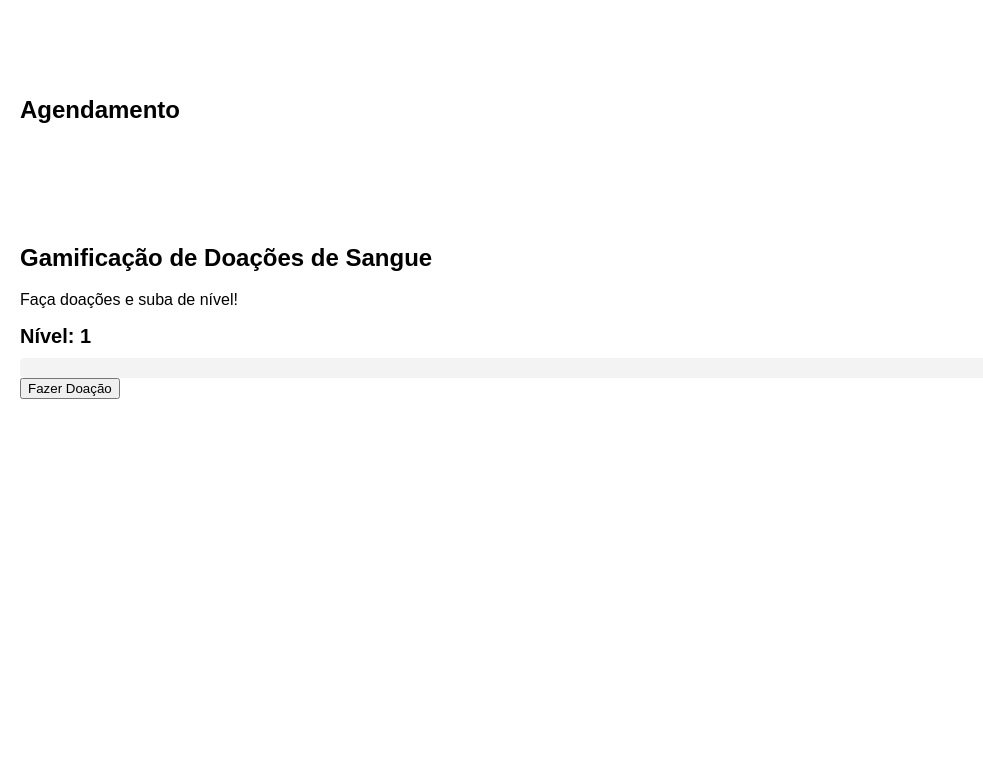
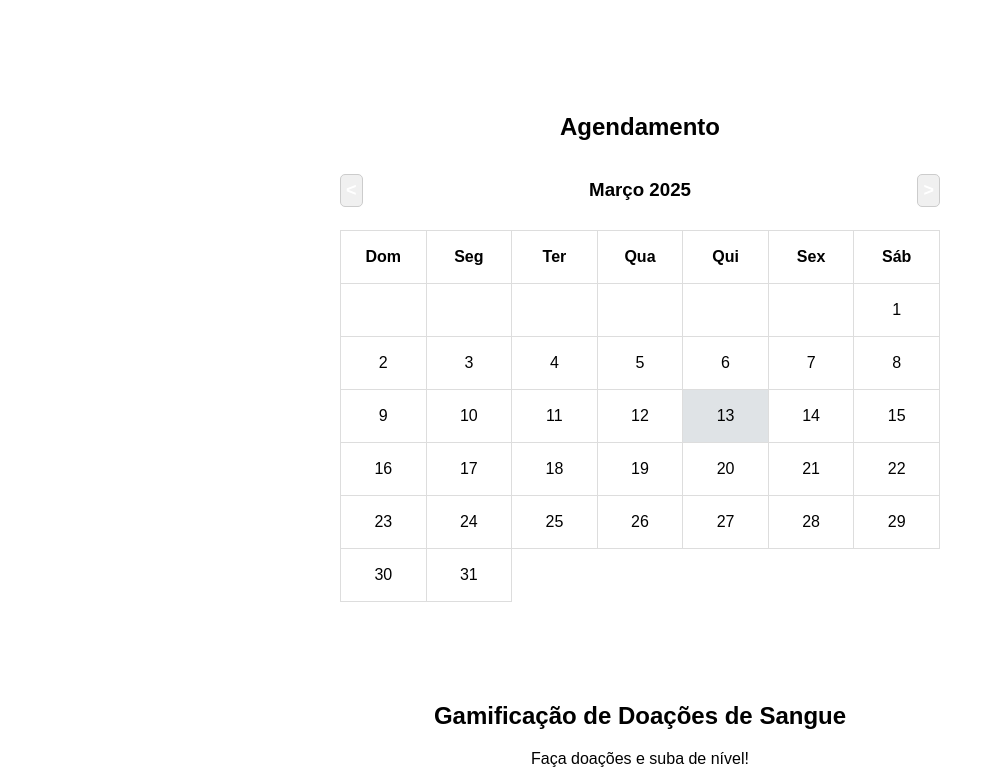
Before and after one commit to raissabispo/Hacker-Cidadao, a website: page index.html in a window 1280 px wide. Shown: the part 679-1450 px from the top of the page, without its empty margins (0-983 px from the left). Before the commit the page ends 1138 px from the top, so only its background shows below. Drawn offline with Linux system fonts and the light colour scheme.

Commit message:
Adiciona calendário e estilos

```diff
--- a/css/style.css
+++ b/css/style.css
@@ -66,8 +66,11 @@ body {
   img{
     width: 40%;
   }
-
+.niveis{
+  text-align: center;
+}
   .level {
+    text-align: center;
     font-size: 20px;
     font-weight: bold;
   }
@@ -89,3 +92,76 @@ body {
     box-sizing: border-box;
     margin-bottom: 40px; /* Adiciona espaçamento entre as seções */
   }
+  .titulo-agendamento{
+  text-align: center
+  }
+  #calendar {
+
+    width: 100%;
+    max-width: 600px;
+    margin: 0 auto;
+    font-family: Arial, sans-serif;
+    text-align: center;
+  }
+
+  .calendar-header {
+    display: flex;
+    justify-content: space-between;
+    align-items: center;
+    margin-bottom: 10px;
+  }
+
+  .month-btn {
+    background-color: #f0f0f0;
+    border: 1px solid #ccc;
+    padding: 5px;
+    cursor: pointer;
+    font-size: 18px;
+  }
+
+  table {
+    width: 100%;
+    border-collapse: collapse;
+  }
+
+  table th,
+  table td {
+    width: 14.28%;
+    height: 50px;
+    line-height: 50px;
+    border: 1px solid #ddd;
+    cursor: pointer;
+  }
+
+  table td:hover {
+    background-color: #f0f0f0;
+  }
+
+  table .today {
+    background-color: #dfe3e6;
+  }
+
+  table td.disabled {
+    background-color: #f0f0f0;
+    color: #ccc;
+    pointer-events: none;
+  }
+
+
+  button {
+    background-color: #007bff;
+    color: white;
+    font-size: 16px;
+    font-weight: bold;
+    padding: 10px 20px;
+    border: none;
+    border-radius: 5px;
+    cursor: pointer;
+    transition: background-color 0.3s ease, transform 0.2s ease;
+  }
+
+  /* Efeito ao passar o mouse */
+  button:hover {
+    background-color: #0056b3;
+    transform: scale(1.05);
+  }
--- a/index.html
+++ b/index.html
@@ -51,9 +51,28 @@
   </section>
 
   <section id="agendamento" class="agendamento">
-    <h2>Agendamento</h2>
-    <div class="calendar">
+    <h2 class="titulo-agendamento">Agendamento</h2>
+    <div id="calendar" class="calendar">
+      <div class="calendar-header">
+        <button id="prevMonth" class="month-btn">&#60;</button>
+        <h3 id="monthYear"></h3>
+        <button id="nextMonth" class="month-btn">&#62;</button>
       </div>
+      <table id="calendarTable">
+        <thead>
+          <tr>
+            <th>Dom</th>
+            <th>Seg</th>
+            <th>Ter</th>
+            <th>Qua</th>
+            <th>Qui</th>
+            <th>Sex</th>
+            <th>Sáb</th>
+          </tr>
+        </thead>
+        <tbody></tbody>
+      </table>
+    </div>
   </section>
 
   <section id="niveis" class="niveis">
--- /dev/null
+++ b/script.js
@@ -0,0 +1,68 @@
+let currentDate = new Date(); // Data atual
+const monthNames = ["Janeiro", "Fevereiro", "Março", "Abril", "Maio", "Junho", "Julho", "Agosto", "Setembro", "Outubro", "Novembro", "Dezembro"];
+const daysInMonth = (month, year) => new Date(year, month, 0).getDate(); // Função para pegar o número de dias no mês
+const firstDayOfMonth = (month, year) => new Date(year, month, 1).getDay(); // Função para pegar o dia da semana do primeiro dia do mês
+
+// Função para renderizar o calendário
+function renderCalendar() {
+  const monthYear = document.getElementById("monthYear");
+  const calendarBody = document.querySelector("#calendarTable tbody");
+  const month = currentDate.getMonth();
+  const year = currentDate.getFullYear();
+
+  monthYear.textContent = `${monthNames[month]} ${year}`;
+
+  // Limpar o corpo da tabela antes de adicionar novas células
+  calendarBody.innerHTML = "";
+
+  const totalDays = daysInMonth(month + 1, year); // Total de dias do mês
+  const firstDay = firstDayOfMonth(month, year); // Dia da semana do primeiro dia do mês
+
+  // Criar as células do calendário
+  let row = document.createElement("tr");
+  for (let i = 0; i < firstDay; i++) {
+    row.appendChild(document.createElement("td"));
+  }
+
+  // Preencher as células com os dias do mês
+  for (let day = 1; day <= totalDays; day++) {
+    if (row.children.length === 7) {
+      calendarBody.appendChild(row);
+      row = document.createElement("tr");
+    }
+
+    const cell = document.createElement("td");
+    cell.textContent = day;
+
+    // Marcar o dia de hoje com uma classe
+    if (
+      day === currentDate.getDate() &&
+      month === currentDate.getMonth() &&
+      year === currentDate.getFullYear()
+    ) {
+      cell.classList.add("today");
+    }
+
+    row.appendChild(cell);
+  }
+
+  // Adicionar a última linha do mês
+  if (row.children.length > 0) {
+    calendarBody.appendChild(row);
+  }
+}
+
+// Navegar para o mês anterior
+document.getElementById("prevMonth").addEventListener("click", function () {
+  currentDate.setMonth(currentDate.getMonth() - 1);
+  renderCalendar();
+});
+
+// Navegar para o próximo mês
+document.getElementById("nextMonth").addEventListener("click", function () {
+  currentDate.setMonth(currentDate.getMonth() + 1);
+  renderCalendar();
+});
+
+// Inicializar o calendário
+renderCalendar();
```
Also changed, not shown: 2 other files.
